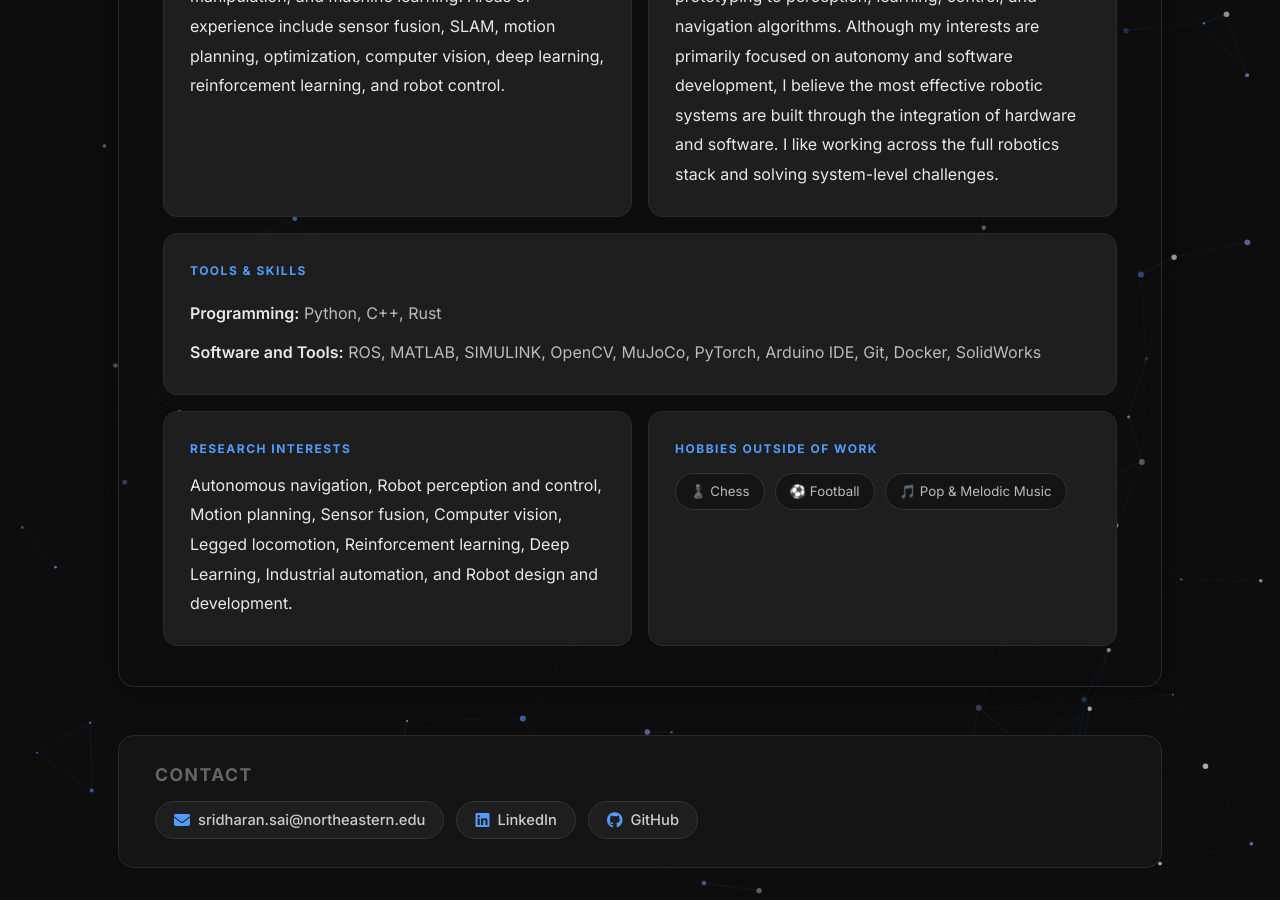
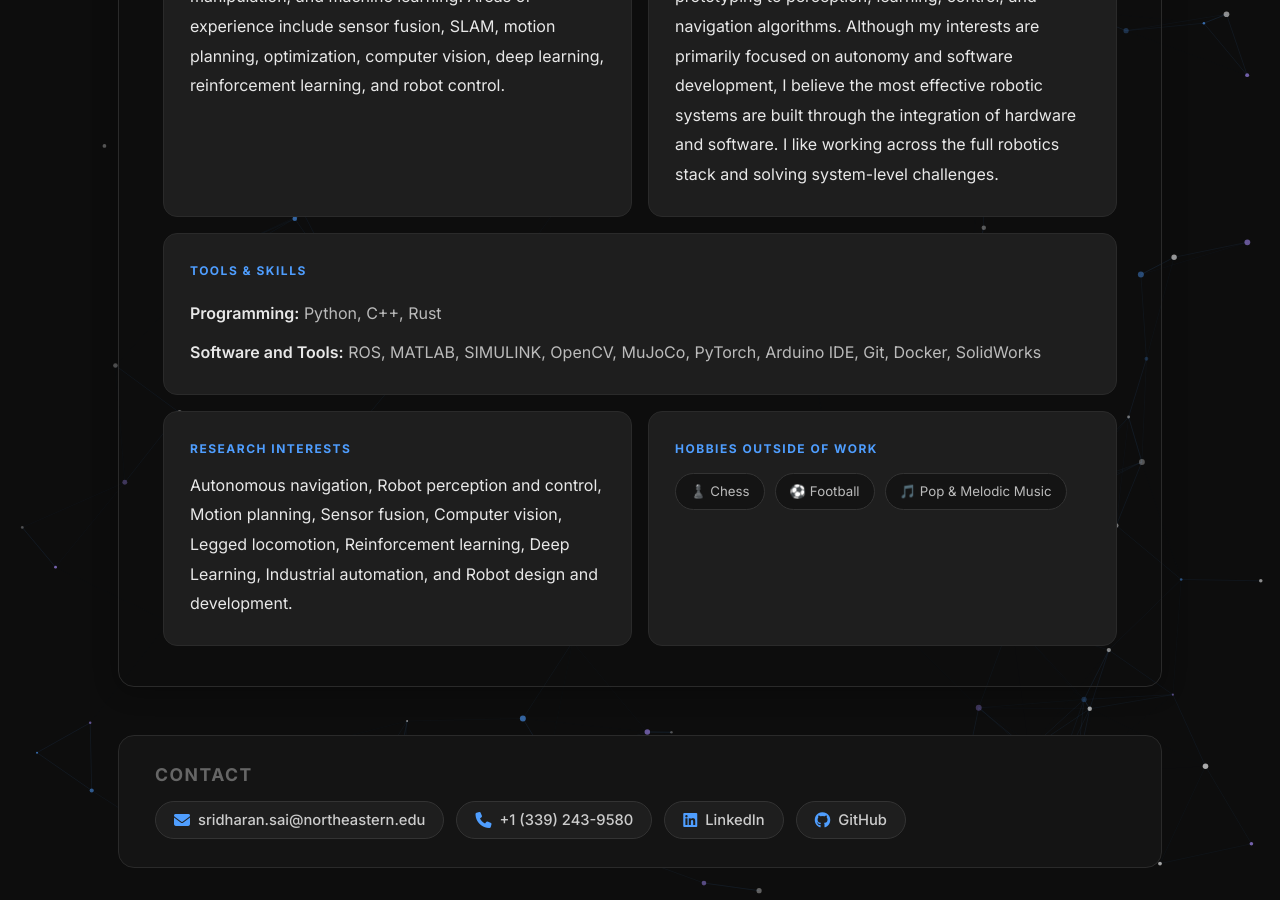
Before and after one commit to Sairamzz/Sairamzz.github.io, a Jekyll site: the page built from index.md, in a window 1280 px wide and 900 px high, scrolled down 1176 px. Built offline with Jekyll 4.4.1, drawn with Linux system fonts in a browser that asks for light colours; nearby versions of some CDN libraries.

Commit message:
layout update

```diff
--- a/_layouts/default.html
+++ b/_layouts/default.html
@@ -35,6 +35,11 @@
         <a href="mailto:sridharan.sai@northeastern.edu">
           <i class="fa-solid fa-envelope"></i>
           sridharan.sai@northeastern.edu
+        </a>
+
+        <a href="tel:+13392439580">
+          <i class="fas fa-phone"></i>
+          +1 (339) 243-9580
         </a>
 
         <a href="https://www.linkedin.com/in/sairam-sridharan-6640441b9/" target="_blank">
```
